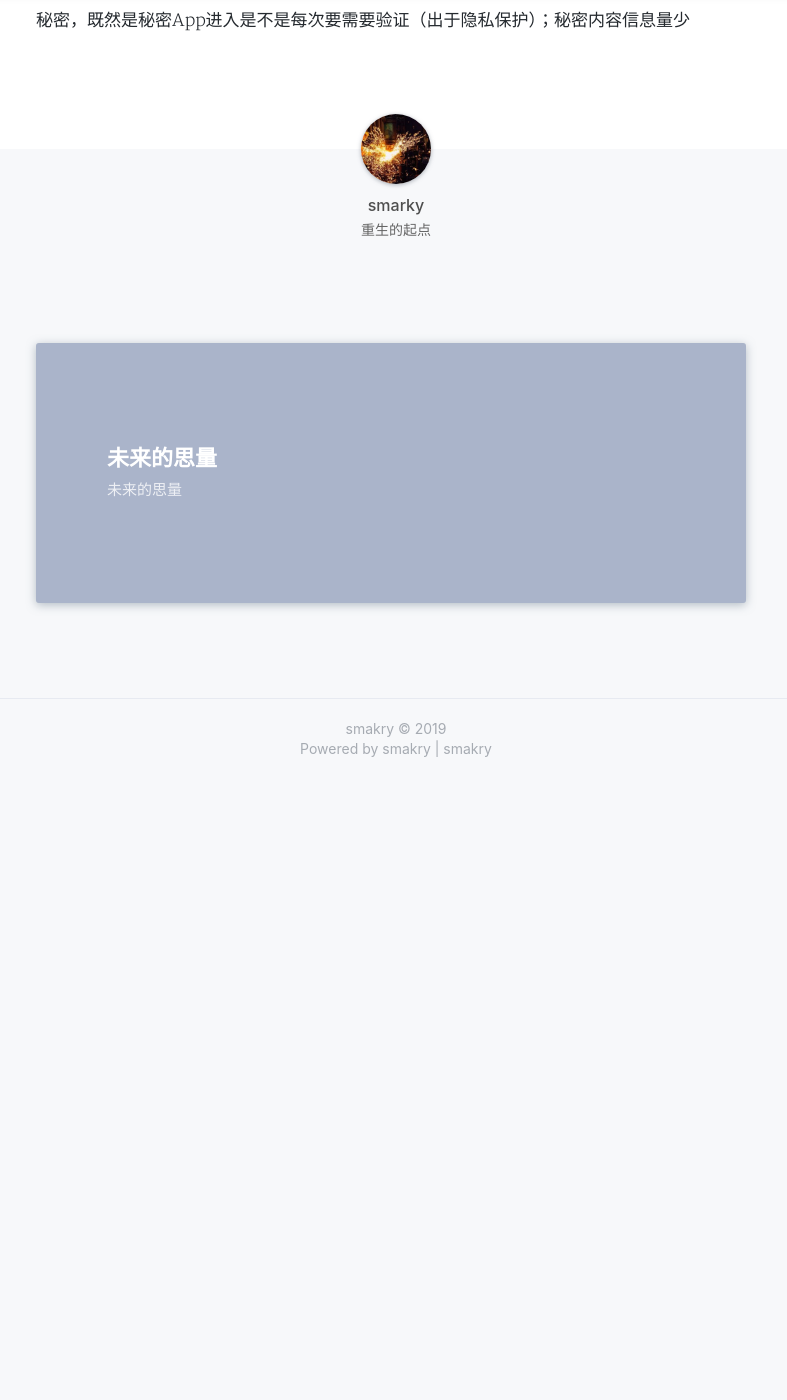
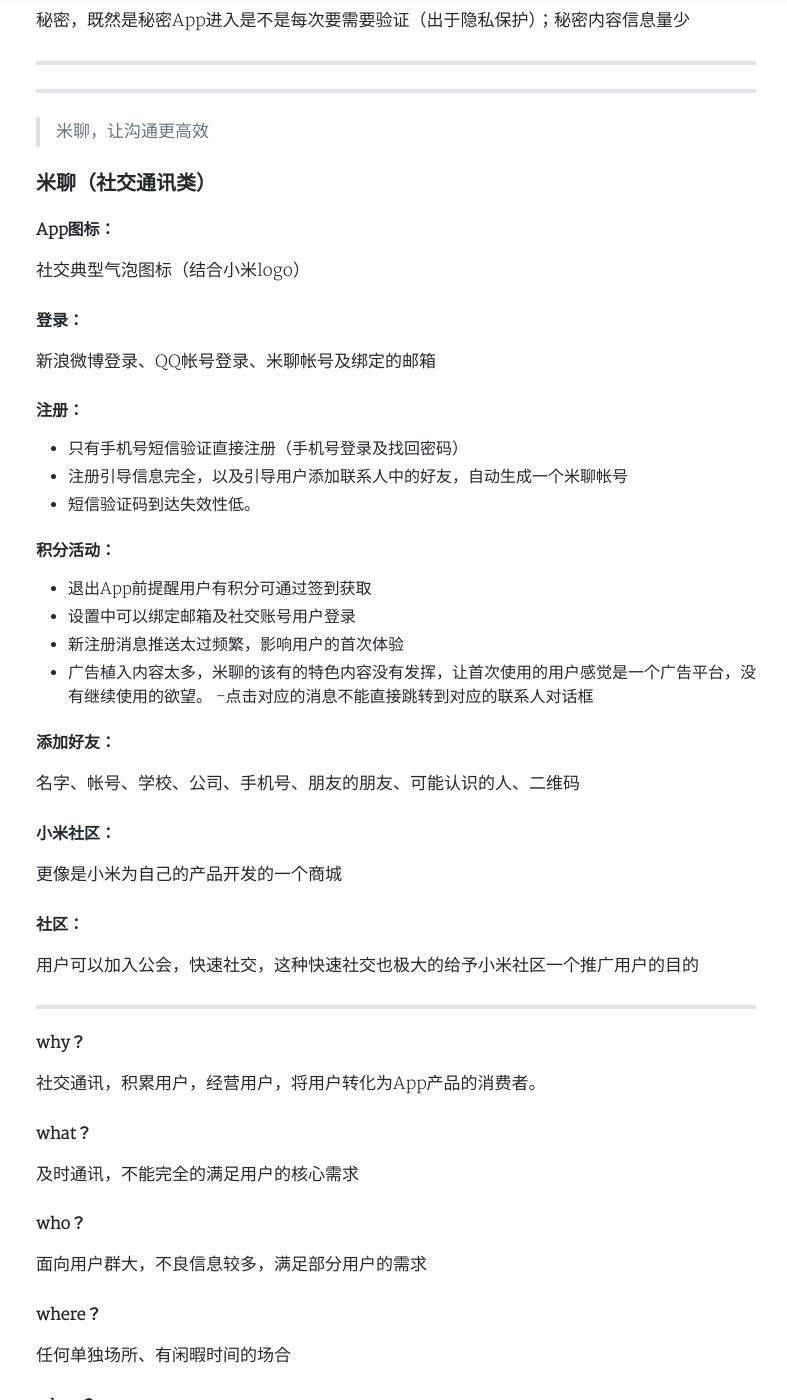
Before and after one commit to smakry/smakry.github.io, a Jekyll site: the page built from _posts/2014-11-4-米聊无秘分析.md, in a window 1280 px wide and 1400 px high, scrolled down 2585 px. Shown: the whole window, without its empty margins (244-1031 px from the left). Built offline with Jekyll 4.4.1, drawn with Linux system fonts in a browser that asks for light colours; nearby versions of some CDN libraries; comment, search, counter and statistics services are not loaded; a style sheet for code colours, icons or effects is not loaded; before the commit the page ends 3364 px from its top, so only the background shows below that; some of the changed text lies outside the part shown.

Commit message:
message queue

```diff
--- a/_posts/2014-11-4-无秘的世界.md
+++ b/_posts/2014-11-4-米聊无秘分析.md
@@ -1,6 +1,6 @@
 ---
 layout: post
-title: '无秘的世界'
+title: '米聊无秘分析'
 date: 2014-12-03
 author: smakry
 tags: 设计
@@ -56,3 +56,50 @@
 ***
 #### 建议：
 秘密，既然是秘密App进入是不是每次要需要验证（出于隐私保护）；秘密内容信息量少
+
+***
+***
+
+> 米聊，让沟通更高效
+
+### 米聊（社交通讯类）
+#### App图标：
+社交典型气泡图标（结合小米logo）
+#### 登录：
+新浪微博登录、QQ帐号登录、米聊帐号及绑定的邮箱
+#### 注册：
+- 只有手机号短信验证直接注册（手机号登录及找回密码）
+- 注册引导信息完全，以及引导用户添加联系人中的好友，自动生成一个米聊帐号
+- 短信验证码到达失效性低。
+
+#### 积分活动：
+- 退出App前提醒用户有积分可通过签到获取
+- 设置中可以绑定邮箱及社交账号用户登录
+- 新注册消息推送太过频繁，影响用户的首次体验
+- 广告植入内容太多，米聊的该有的特色内容没有发挥，让首次使用的用户感觉是一个广告平台，没有继续使用的欲望。
+-点击对应的消息不能直接跳转到对应的联系人对话框
+
+#### 添加好友：
+名字、帐号、学校、公司、手机号、朋友的朋友、可能认识的人、二维码
+#### 小米社区：
+更像是小米为自己的产品开发的一个商城
+#### 社区：
+用户可以加入公会，快速社交，这种快速社交也极大的给予小米社区一个推广用户的目的
+
+***
+#### why？
+社交通讯，积累用户，经营用户，将用户转化为App产品的消费者。
+#### what？
+及时通讯，不能完全的满足用户的核心需求
+#### who？
+面向用户群大，不良信息较多，满足部分用户的需求
+#### where？
+任何单独场所、有闲暇时间的场合
+#### when？
+无聊闲暇时间、及时分享资源、抢购了解小米产品
+#### how？
+主要聊天界面被App本身的内置内容占据，不利于用户的正常需求
+#### how many？
+基于广告模式的聊天社交工具，没能解决用户的痛点，中间用户数少，处于好奇的新用户量较多。
+#### how feel？
+没用满足用户的核心需求，出于App本身的商业需求，牺牲了用户，给予用户的感觉较差。
```
Also changed, not shown: _posts/2017-11-06-米聊的分析.md (deleted, +0 -51 lines), _posts/2019-09-11-消息队列阅读笔记.md (added, +30 -0 lines).
